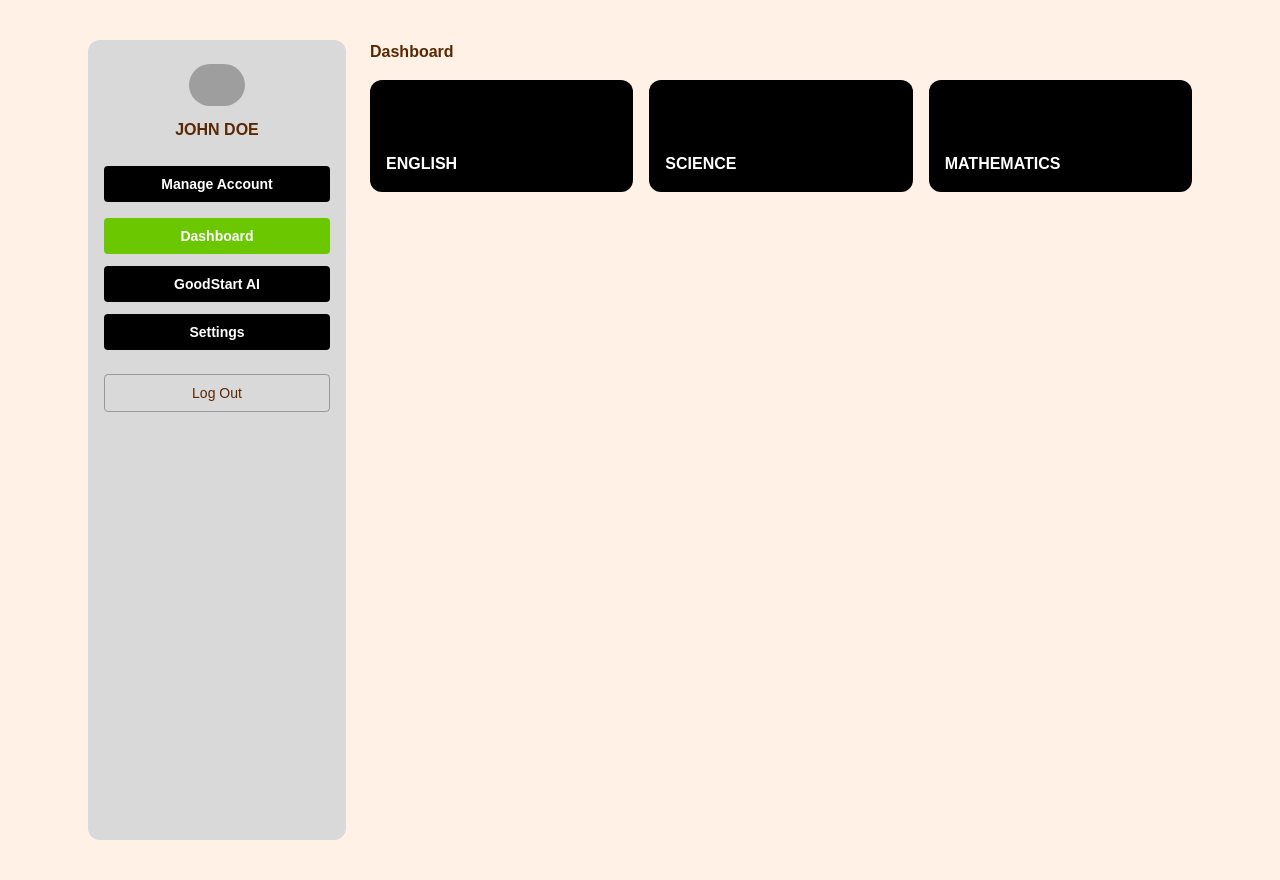
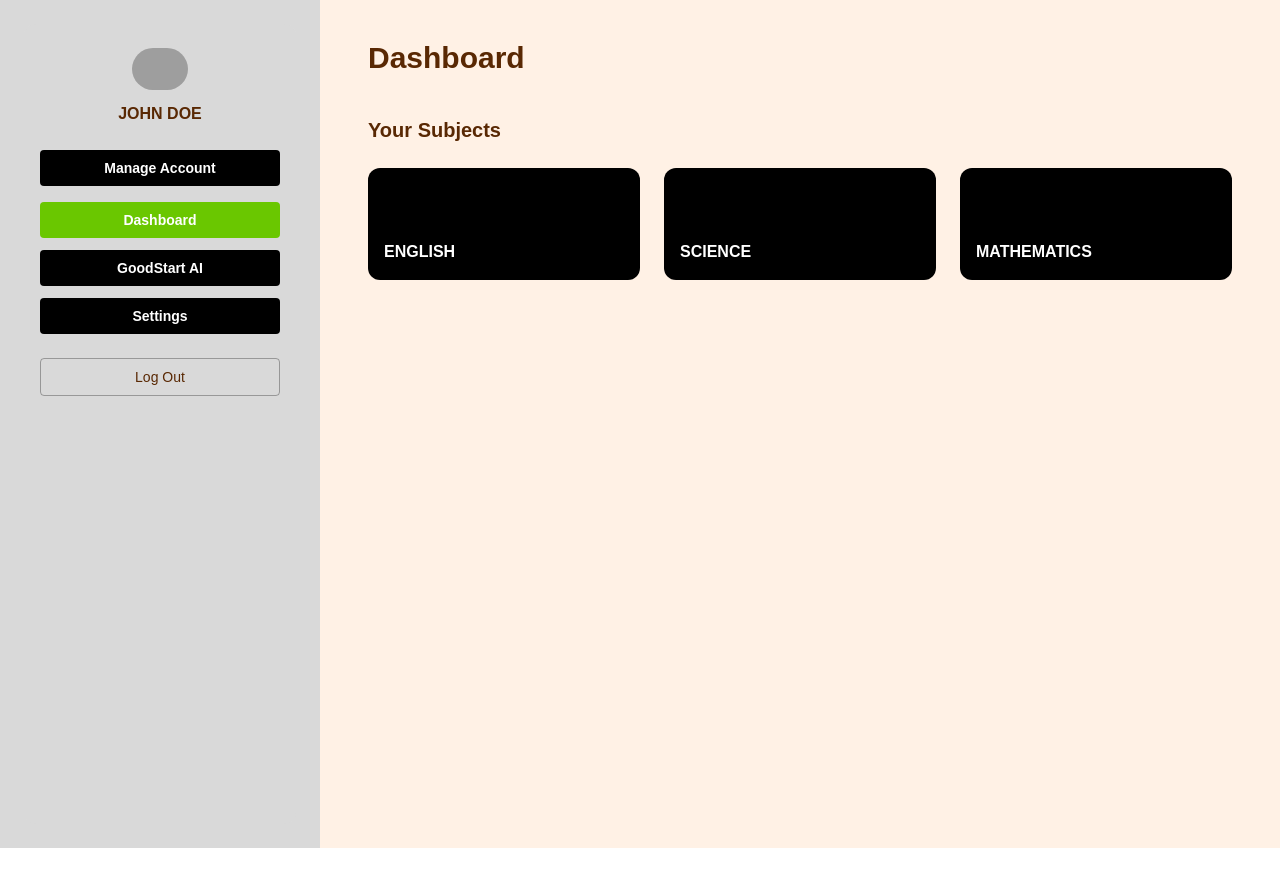
Before and after one commit to loganpinel06/Safari-Smart, a Next.js app in the folder next-app/: page /dashboard in a window 1280 px wide. After the commit the page ends 848 px from the top, so only its background shows below. Built offline with nearby package versions, Linux system fonts and the light colour scheme; grey boxes are pictures that could not be loaded.

Commit message:
made sidebar take up 1/4 of page

```diff
--- a/next-app/app/(auth)/dashboard/page.tsx
+++ b/next-app/app/(auth)/dashboard/page.tsx
@@ -9,22 +9,39 @@ export default function DashboardPage() {
   ];
 
   return (
-    <main className="min-h-screen bg-[#FFF1E5] text-[#592803]">
-      <div className="max-w-6xl mx-auto px-6 py-10 grid grid-cols-12 gap-6">
-        <div className="col-span-12 sm:col-span-3">
-          <Sidebar userName="John Doe" activeItem="Dashboard" />
+  <main className="min-h-screen bg-[#FFF1E5] text-[#592803]">
+    <div className="flex min-h-screen">
+
+      {/* Sidebar */}
+      <div className="w-1/4 min-w-[280px] bg-[#d9d9d9] p-6">
+        <Sidebar userName="John Doe" activeItem="Dashboard" />
+      </div>
+
+      {/* Main Content */}
+      <div className="flex-1 px-12 py-10 space-y-10">
+
+        {/* Page Title */}
+        <div>
+          <h1 className="text-3xl font-bold">Dashboard</h1>
         </div>
 
-        <section className="col-span-12 sm:col-span-9 space-y-4">
-          <h1 className="font-bold">Dashboard</h1>
+        {/* Subjects Section */}
+        <section className="space-y-6">
+          <h2 className="text-xl font-bold">Your Subjects</h2>
 
-          <div className="grid sm:grid-cols-3 gap-4">
+          <div className="grid sm:grid-cols-3 gap-6">
             {subjects.map((s) => (
-              <DashboardCard key={s.title} title={s.title} href={s.href} />
+              <DashboardCard
+                key={s.title}
+                title={s.title}
+                href={s.href}
+              />
             ))}
           </div>
         </section>
+
       </div>
-    </main>
-  );
+    </div>
+  </main>
+);
 }
```
